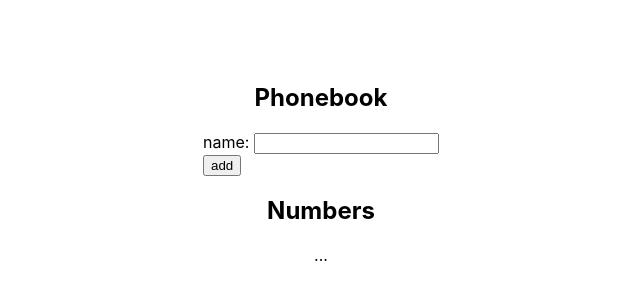
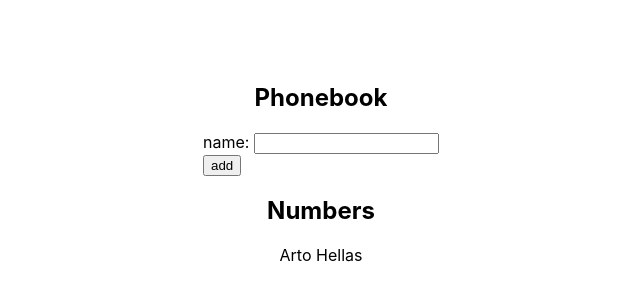
Before and after one commit to Rafacv23/Full-Stack-Open, a React (Create React App) app in the folder part02/phone-book/: page / in a window 1280 px wide. Shown: the part 236-536 px from the top of the page, without its empty margins (319-959 px from the left). Built offline with nearby package versions, Linux system fonts and the light colour scheme.

Commit message:
Exercise 2.6 done

```diff
--- a/part02/phone-book/src/App.js
+++ b/part02/phone-book/src/App.js
@@ -1,24 +1,40 @@
 import React, { useState } from 'react'
 
 const App = () => {
-  /*const [ persons, setPersons ] = useState([
+  const [ persons, setPersons ] = useState([
     { name: 'Arto Hellas' }
   ])
-  const [ newName, setNewName ] = useState('')*/
+  const [ newPerson, setNewPerson ] = useState('')
+
+  const createPerson = (event) => {
+    console.log(event.target.value)
+    setNewPerson(event.target.value)
+  }
+
+  const addPerson = (event) => {
+    event.preventDefault()
+    const person = {
+      name: newPerson,
+      id: persons.length + 1,
+    }
+      setPersons(persons.concat(person))
+    }
 
   return (
     <div className='body'>
       <h2>Phonebook</h2>
-      <form>
+      <form onSubmit={addPerson} >
         <div>
-          name: <input />
+          name: <input value={newPerson} onChange={createPerson} />
         </div>
         <div>
           <button type="submit">add</button>
         </div>
       </form>
       <h2>Numbers</h2>
-      ...
+      {persons.map((person) => (
+        <div key={person.id}> {person.name} </div>
+      ))}
     </div>
   )
 }
```
Also changed, not shown: 1 other file (tests, documents, lock files or other folders).
